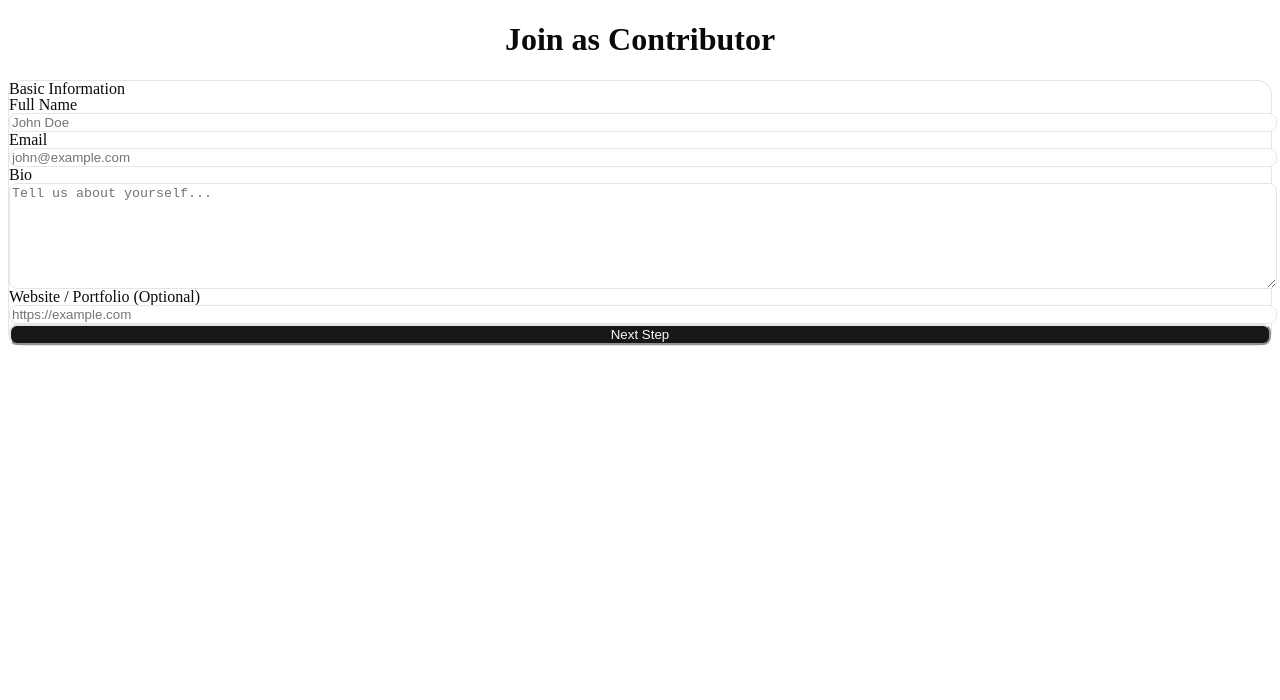
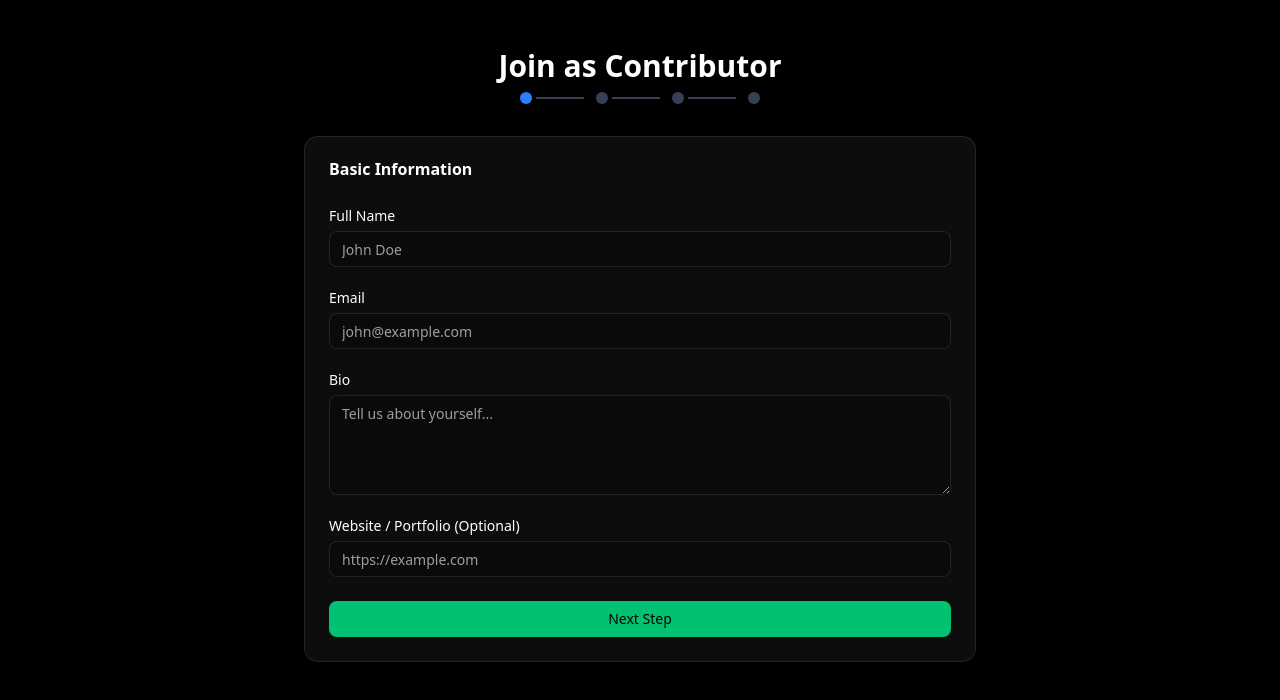
Before and after one commit to ACHYUT001/AIQDPlatform, a Next.js app: page /onboarding in a window 1280 px wide. Shown: the top 700 px of the page. Built offline with nearby package versions, Linux system fonts and the light colour scheme; no server answers.

Commit message:
feat: Redesign landing page with new dark theme, glassmorphism, and custom animations, including a revamped contact section.

```diff
--- a/app/globals.css
+++ b/app/globals.css
@@ -1,9 +1,4 @@
-@tailwind base;
-@tailwind components;
-@tailwind utilities;
-@import "tw-animate-css";
-
-@custom-variant dark (&:is(.dark *));
+@import "tailwindcss";
 
 @theme inline {
   --color-background: var(--background);
@@ -43,82 +38,108 @@
   --radius-md: calc(var(--radius) - 2px);
   --radius-lg: var(--radius);
   --radius-xl: calc(var(--radius) + 4px);
+
+  /* Custom Animations */
+  --animate-fade-in-up: fade-in-up 0.8s ease-out forwards;
+  --animate-glow-pulse: glow-pulse 3s infinite alternate;
+  --animate-float: float 6s ease-in-out infinite;
+  --animate-typing: typing 3.5s steps(40, end), blink-caret .75s step-end infinite;
+
+  @keyframes fade-in-up {
+    from {
+      opacity: 0;
+      transform: translateY(20px);
+    }
+
+    to {
+      opacity: 1;
+      transform: translateY(0);
+    }
+  }
+
+  @keyframes glow-pulse {
+    from {
+      box-shadow: 0 0 10px var(--primary), 0 0 20px var(--primary);
+    }
+
+    to {
+      box-shadow: 0 0 20px var(--primary), 0 0 40px var(--primary);
+    }
+  }
+
+  @keyframes float {
+    0% {
+      transform: translateY(0px);
+    }
+
+    50% {
+      transform: translateY(-20px);
+    }
+
+    100% {
+      transform: translateY(0px);
+    }
+  }
 }
 
 :root {
+  /* Enforced Dark Mode Colors */
   --radius: 0.625rem;
-  --background: oklch(1 0 0);
-  --foreground: oklch(0.145 0 0);
-  --card: oklch(1 0 0);
-  --card-foreground: oklch(0.145 0 0);
-  --popover: oklch(1 0 0);
-  --popover-foreground: oklch(0.145 0 0);
-  --primary: oklch(0.205 0 0);
-  --primary-foreground: oklch(0.985 0 0);
-  --secondary: oklch(0.97 0 0);
-  --secondary-foreground: oklch(0.205 0 0);
-  --muted: oklch(0.97 0 0);
-  --muted-foreground: oklch(0.556 0 0);
-  --accent: oklch(0.97 0 0);
-  --accent-foreground: oklch(0.205 0 0);
-  --destructive: oklch(0.577 0.245 27.325);
-  --border: oklch(0.922 0 0);
-  --input: oklch(0.922 0 0);
-  --ring: oklch(0.708 0 0);
-  --chart-1: oklch(0.646 0.222 41.116);
-  --chart-2: oklch(0.6 0.118 184.704);
-  --chart-3: oklch(0.398 0.07 227.392);
-  --chart-4: oklch(0.828 0.189 84.429);
-  --chart-5: oklch(0.769 0.188 70.08);
-  --sidebar: oklch(0.985 0 0);
-  --sidebar-foreground: oklch(0.145 0 0);
-  --sidebar-primary: oklch(0.205 0 0);
-  --sidebar-primary-foreground: oklch(0.985 0 0);
-  --sidebar-accent: oklch(0.97 0 0);
-  --sidebar-accent-foreground: oklch(0.205 0 0);
-  --sidebar-border: oklch(0.922 0 0);
-  --sidebar-ring: oklch(0.708 0 0);
-}
-
-.dark {
-  --background: oklch(0.145 0 0);
+  --background: oklch(0.05 0 0);
+  /* Deep black/gray */
   --foreground: oklch(0.985 0 0);
-  --card: oklch(0.205 0 0);
+  --card: oklch(0.1 0 0);
   --card-foreground: oklch(0.985 0 0);
-  --popover: oklch(0.205 0 0);
+  --popover: oklch(0.1 0 0);
   --popover-foreground: oklch(0.985 0 0);
-  --primary: oklch(0.922 0 0);
-  --primary-foreground: oklch(0.205 0 0);
-  --secondary: oklch(0.269 0 0);
+  --primary: oklch(0.7 0.2 160);
+  /* Neon Green/Cyan */
+  --primary-foreground: oklch(0.1 0 0);
+  --secondary: oklch(0.2 0 0);
   --secondary-foreground: oklch(0.985 0 0);
-  --muted: oklch(0.269 0 0);
-  --muted-foreground: oklch(0.708 0 0);
-  --accent: oklch(0.269 0 0);
+  --muted: oklch(0.2 0 0);
+  --muted-foreground: oklch(0.7 0 0);
+  --accent: oklch(0.2 0 0);
   --accent-foreground: oklch(0.985 0 0);
-  --destructive: oklch(0.704 0.191 22.216);
-  --border: oklch(1 0 0 / 10%);
-  --input: oklch(1 0 0 / 15%);
-  --ring: oklch(0.556 0 0);
-  --chart-1: oklch(0.488 0.243 264.376);
-  --chart-2: oklch(0.696 0.17 162.48);
-  --chart-3: oklch(0.769 0.188 70.08);
-  --chart-4: oklch(0.627 0.265 303.9);
-  --chart-5: oklch(0.645 0.246 16.439);
-  --sidebar: oklch(0.205 0 0);
+  --destructive: oklch(0.6 0.2 20);
+  --border: oklch(0.2 0 0);
+  --input: oklch(0.2 0 0);
+  --ring: oklch(0.7 0.2 160);
+  --chart-1: oklch(0.7 0.2 160);
+  --chart-2: oklch(0.6 0.2 300);
+  --chart-3: oklch(0.6 0.2 250);
+  --chart-4: oklch(0.8 0.2 100);
+  --chart-5: oklch(0.8 0.2 50);
+  --sidebar: oklch(0.1 0 0);
   --sidebar-foreground: oklch(0.985 0 0);
-  --sidebar-primary: oklch(0.488 0.243 264.376);
-  --sidebar-primary-foreground: oklch(0.985 0 0);
-  --sidebar-accent: oklch(0.269 0 0);
+  --sidebar-primary: oklch(0.7 0.2 160);
+  --sidebar-primary-foreground: oklch(0.1 0 0);
+  --sidebar-accent: oklch(0.2 0 0);
   --sidebar-accent-foreground: oklch(0.985 0 0);
-  --sidebar-border: oklch(1 0 0 / 10%);
-  --sidebar-ring: oklch(0.556 0 0);
+  --sidebar-border: oklch(0.2 0 0);
+  --sidebar-ring: oklch(0.7 0.2 160);
 }
 
 @layer base {
   * {
     @apply border-border outline-ring/50;
   }
+
   body {
-    @apply bg-background text-foreground;
+    @apply bg-background text-foreground antialiased;
   }
 }
+
+@layer utilities {
+  .glass {
+    @apply bg-white/5 backdrop-blur-lg border border-white/10 shadow-xl;
+  }
+
+  .glass-hover {
+    @apply hover:bg-white/10 transition-all duration-300;
+  }
+
+  .text-glow {
+    text-shadow: 0 0 10px currentColor;
+  }
+}
--- a/components/layout/Header.tsx
+++ b/components/layout/Header.tsx
@@ -5,35 +5,35 @@ import { Menu } from 'lucide-react'
 
 export function Header() {
     return (
-        <header className="sticky top-0 z-50 w-full border-b border-white/10 bg-black/50 backdrop-blur-xl supports-[backdrop-filter]:bg-black/20">
-            <div className="container mx-auto flex h-16 items-center justify-between px-4">
-                <Link href="/" className="flex items-center space-x-2">
-                    <span className="text-xl font-bold bg-gradient-to-r from-blue-400 to-purple-600 bg-clip-text text-transparent">
+        <header className="sticky top-0 z-50 w-full border-b border-white/5 bg-background/50 backdrop-blur-xl supports-[backdrop-filter]:bg-background/20">
+            <div className="container mx-auto flex h-20 items-center justify-between px-4">
+                <Link href="/" className="flex items-center space-x-2 group">
+                    <span className="text-2xl font-bold bg-gradient-to-r from-primary to-blue-500 bg-clip-text text-transparent group-hover:text-glow transition-all duration-300">
                         AIQD
                     </span>
                 </Link>
 
                 {/* Desktop Navigation */}
-                <nav className="hidden md:flex items-center space-x-6">
-                    <Link href="#product" className="text-sm font-medium text-gray-300 hover:text-white transition-colors">
+                <nav className="hidden md:flex items-center space-x-8">
+                    <Link href="#product" className="text-sm font-medium text-muted-foreground hover:text-primary transition-colors">
                         Product
                     </Link>
-                    <Link href="#testimonials" className="text-sm font-medium text-gray-300 hover:text-white transition-colors">
+                    <Link href="#testimonials" className="text-sm font-medium text-muted-foreground hover:text-primary transition-colors">
                         Stories
                     </Link>
-                    <Link href="#contact" className="text-sm font-medium text-gray-300 hover:text-white transition-colors">
+                    <Link href="#contact" className="text-sm font-medium text-muted-foreground hover:text-primary transition-colors">
                         Contact
                     </Link>
                 </nav>
 
                 <div className="hidden md:flex items-center space-x-4">
                     <Link href="/login">
-                        <Button variant="ghost" className="text-gray-300 hover:text-white hover:bg-white/10">
+                        <Button variant="ghost" className="text-muted-foreground hover:text-white hover:bg-white/5">
                             Sign In
                         </Button>
                     </Link>
                     <Link href="/onboarding">
-                        <Button className="bg-white text-black hover:bg-gray-200">
+                        <Button className="bg-primary text-black hover:bg-primary/90 shadow-[0_0_15px_rgba(0,255,163,0.3)] hover:shadow-[0_0_25px_rgba(0,255,163,0.5)] transition-all">
                             Join as Contributor
                         </Button>
                     </Link>
@@ -42,29 +42,29 @@ export function Header() {
                 {/* Mobile Navigation */}
                 <Sheet>
                     <SheetTrigger asChild className="md:hidden">
-                        <Button variant="ghost" size="icon" className="text-gray-300">
+                        <Button variant="ghost" size="icon" className="text-muted-foreground">
                             <Menu className="h-6 w-6" />
                         </Button>
                     </SheetTrigger>
-                    <SheetContent side="right" className="bg-black border-l border-white/10">
+                    <SheetContent side="right" className="bg-black/95 border-l border-white/10 backdrop-blur-xl">
                         <div className="flex flex-col space-y-6 mt-8">
-                            <Link href="#product" className="text-lg font-medium text-gray-300 hover:text-white">
+                            <Link href="#product" className="text-lg font-medium text-muted-foreground hover:text-primary">
                                 Product
                             </Link>
-                            <Link href="#testimonials" className="text-lg font-medium text-gray-300 hover:text-white">
+                            <Link href="#testimonials" className="text-lg font-medium text-muted-foreground hover:text-primary">
                                 Stories
                             </Link>
-                            <Link href="#contact" className="text-lg font-medium text-gray-300 hover:text-white">
+                            <Link href="#contact" className="text-lg font-medium text-muted-foreground hover:text-primary">
                                 Contact
                             </Link>
                             <div className="h-px bg-white/10" />
                             <Link href="/login">
-                                <Button variant="ghost" className="w-full justify-start text-gray-300 hover:text-white hover:bg-white/10">
+                                <Button variant="ghost" className="w-full justify-start text-muted-foreground hover:text-white hover:bg-white/5">
                                     Sign In
                                 </Button>
                             </Link>
                             <Link href="/onboarding">
-                                <Button className="w-full bg-white text-black hover:bg-gray-200">
+                                <Button className="w-full bg-primary text-black hover:bg-primary/90">
                                     Join as Contributor
                                 </Button>
                             </Link>
```
Also changed, not shown: components/landing/Contact.tsx (+42 -22 lines), components/landing/Hero.tsx (+12 -16 lines), components/landing/ProductDetails.tsx (+31 -12 lines), components/landing/StatsAndTestimonials.tsx (+30 -18 lines), components/layout/Footer.tsx (+21 -21 lines).
